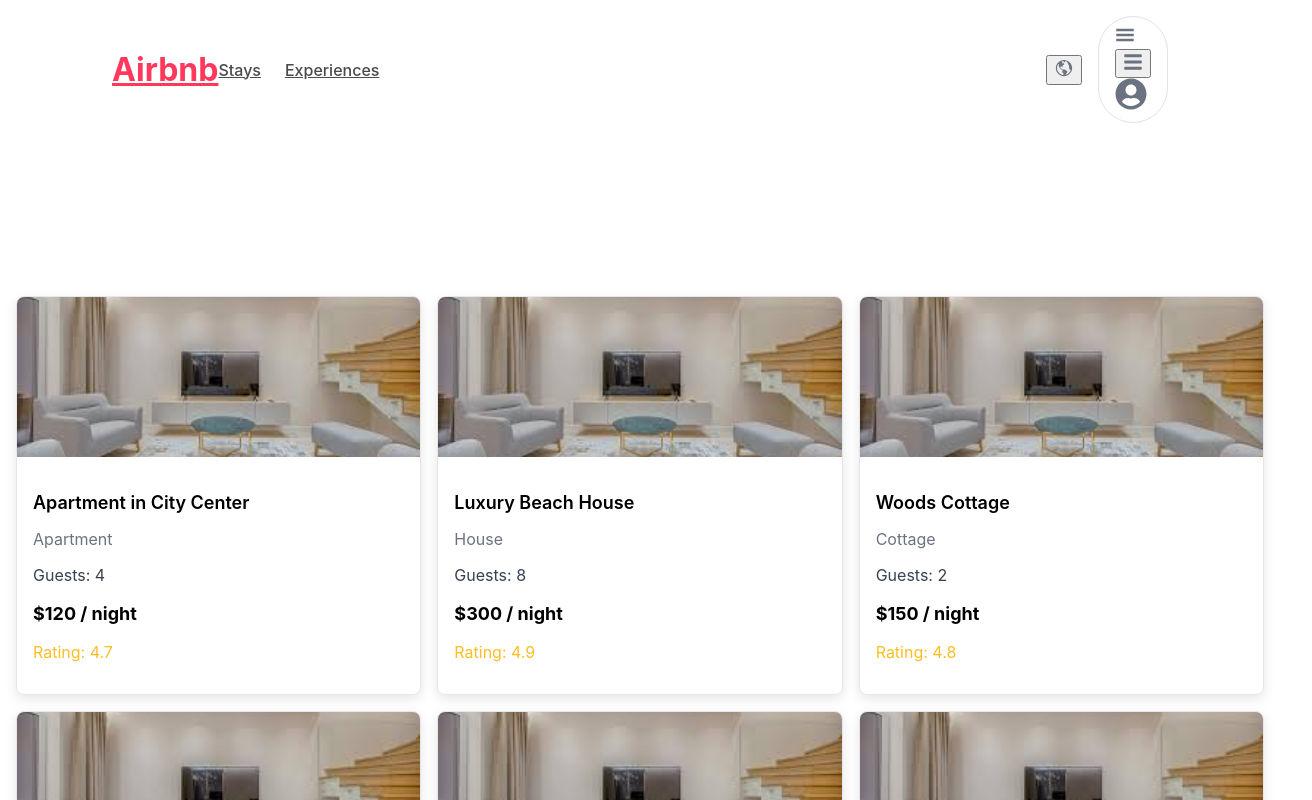
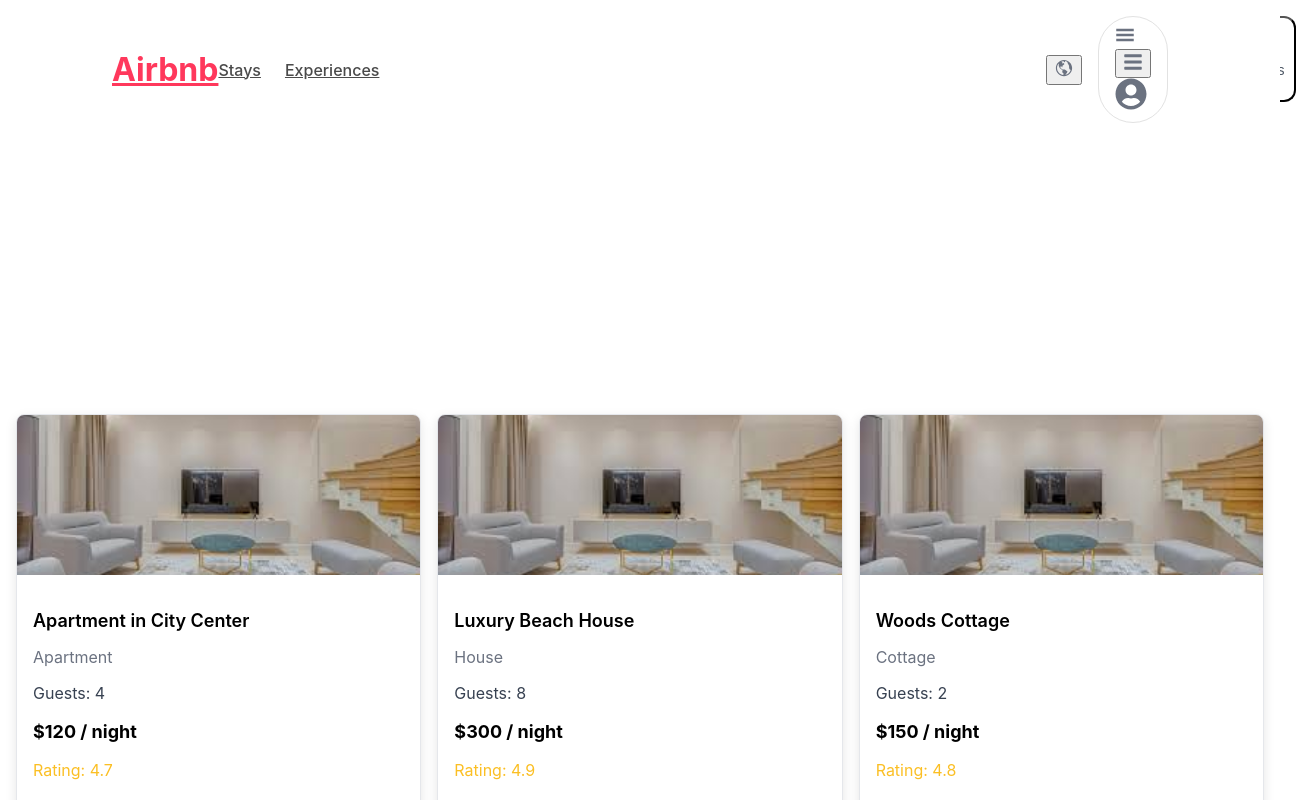
Before and after one commit to MuhammdRehman/AirBnb-Frontend, a React (Vite) app: page / in a window 1280 px wide. Shown: the top 800 px of the page, 1312 px wide, since content can reach past the window. Built offline with nearby package versions, Linux system fonts and the light colour scheme.

Commit message:
Add Horizontal ScrollList in Project same as in Airbnb

```diff
--- a/src/App.jsx
+++ b/src/App.jsx
@@ -1,16 +1,17 @@
 import { useState } from 'react';
 import { BrowserRouter as Router } from 'react-router-dom';
 import Navbar from './Components/Navbar';
+import HorizontalScrollList from './Components/HorizontalScrollList';
 import Home from './Components/Home';
 import Footer from './Components/Footer';
-
 
 function App() {
   const [category, setCategory] = useState('');
   return (
     <Router>
       <Navbar setCategory={setCategory} />
-      <Home />
+      <HorizontalScrollList setCategory={setCategory}/>
+      <Home setCategory={setCategory} />
 
       <Footer/>
     </Router>
--- /dev/null
+++ b/src/Components/HorizontalScrollList.jsx
@@ -0,0 +1,42 @@
+import React from 'react';
+import '../Styles//HorizontalScrollList.css';
+
+import { FaUmbrellaBeach, FaTree, FaStar, FaMoneyBillAlt, FaUsers, FaDog, FaCoffee, FaHome, FaMountain, FaHeart, FaSwimmer, FaFire, FaSkiing, FaHiking, FaPlane } from 'react-icons/fa';
+
+const categories = [
+    { name: 'All', category: '', icon: <FaHome className="categorytext" /> },
+    { name: 'Beachfront', category: 'Beachfront', icon: <FaUmbrellaBeach className='categorytext' /> },
+    { name: 'Cabins', category: 'Cabins', icon: <FaTree className='categorytext' /> },
+    { name: 'Trending', category: 'Trending', icon: <FaStar className='categorytext' /> },
+    { name: 'Luxury', category: 'Luxury', icon: <FaMoneyBillAlt className='categorytext' /> },
+    { name: 'Budget', category: 'Budget', icon: <FaMoneyBillAlt className='categorytext' /> },
+    { name: 'Family', category: 'Family-Friendly', icon: <FaUsers className='categorytext' /> },
+    { name: 'Farms', category: 'Pet-Friendly', icon: <FaDog className='categorytext' /> },
+    { name: 'Unique', category: 'Unique Stays', icon: <FaCoffee className='categorytext' /> },
+    { name: 'Romantic', category: 'Romantic Getaways', icon: <FaHeart className='categorytext' /> },
+    { name: 'Adventure', category: 'Adventure', icon: <FaMountain className='categorytext' /> },
+    { name: 'Swimming', category: 'Swimming', icon: <FaSwimmer className='categorytext' /> },
+    { name: 'Camping', category: 'Camping', icon: <FaFire className="categorytext" /> },
+    { name: 'Skiing', category: 'Skiing', icon: <FaSkiing className="categorytext" /> },
+    { name: 'Hiking', category: 'Hiking', icon: <FaHiking className="categorytext" /> },
+    { name: 'Flights', category: 'Flights', icon: <FaPlane className="categorytext" /> },
+];
+const HorizontalScrollList = ({ setCategory }) => {
+    return (
+        <div className="horizontal-scroll-list no-scrollbar">
+            {categories.map((category, index) => (
+                <button
+                    key={index}
+                    onClick={() => setCategory(category.category)}
+                    className="horizontal-scroll-item"
+                >
+                    {category.icon}
+                    <p>{category.name}</p>
+                </button>
+            ))}
+        </div>
+    );
+};
+
+
+export default HorizontalScrollList;
--- /dev/null
+++ b/src/Styles/HorizontalScrollList.css
@@ -0,0 +1,40 @@
+/* Container styles for the horizontal scroll list */
+.horizontal-scroll-list {
+    display: flex;
+    background-color: white;
+    width: 100vw; /* Full width */
+    overflow-x: auto; /* Enable horizontal scrolling */
+    gap: 16px; /* Space between items */
+    padding: 16px; /* Padding inside the container */
+}
+
+/* Remove the scrollbar */
+.no-scrollbar::-webkit-scrollbar {
+    display: block; /* Hide scrollbar in Webkit browsers */
+}
+
+.categorytext{
+    font-weight:25px;
+}
+
+/* Button styles */
+.horizontal-scroll-item {
+    background-color: white;
+    padding: 8px 0;
+    border-radius: 12px; /* Rounded corners */
+    display: flex;
+    width: 120px; /* Fixed width for buttons */
+    flex-direction: column;
+    justify-content: center;
+    align-items: center;
+    gap: 8px; /* Space between the icon and text */
+    font-size: 0.875rem; /* Equivalent to text-sm */
+    font-weight: 500; /* Equivalent to font-medium */
+    color: #4b5563; /* Gray text (Equivalent to text-gray-700) */
+    transition: background-color 0.2s ease-in-out; /* Smooth hover transition */
+}
+
+/* Hover effect */
+.horizontal-scroll-item:hover {
+    background-color: #f3f4f6; /* Light gray background on hover */
+}
--- a/src/Styles/Navbar.css
+++ b/src/Styles/Navbar.css
@@ -4,11 +4,11 @@
     position: fixed;
     width: 100%;
     top: 0;
-    z-index: 50;
+    z-index: 1;
 }
 
 .navbar-wrapper {
-    max-width: 7xl;
+    max-width: 70%;
     margin: 0 auto;
     padding-left: 1rem;
     padding-right: 1rem;
```
